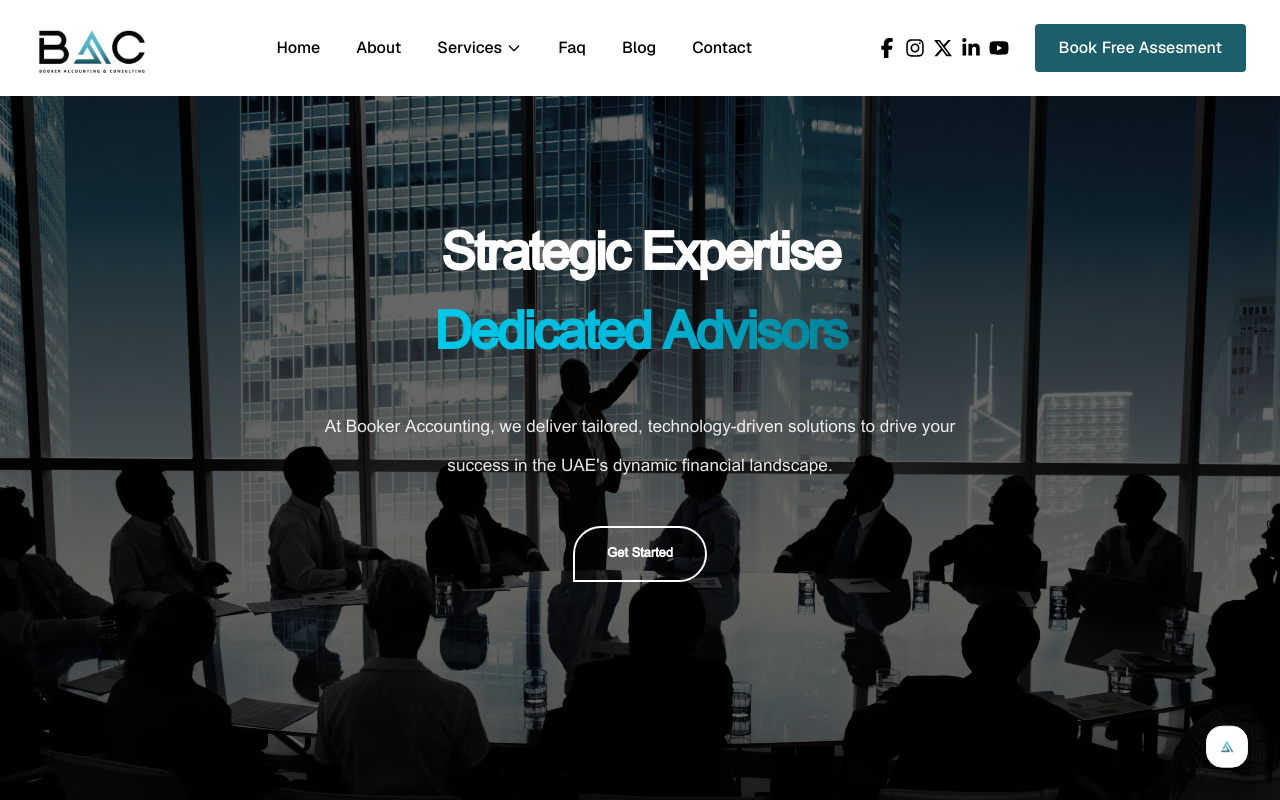
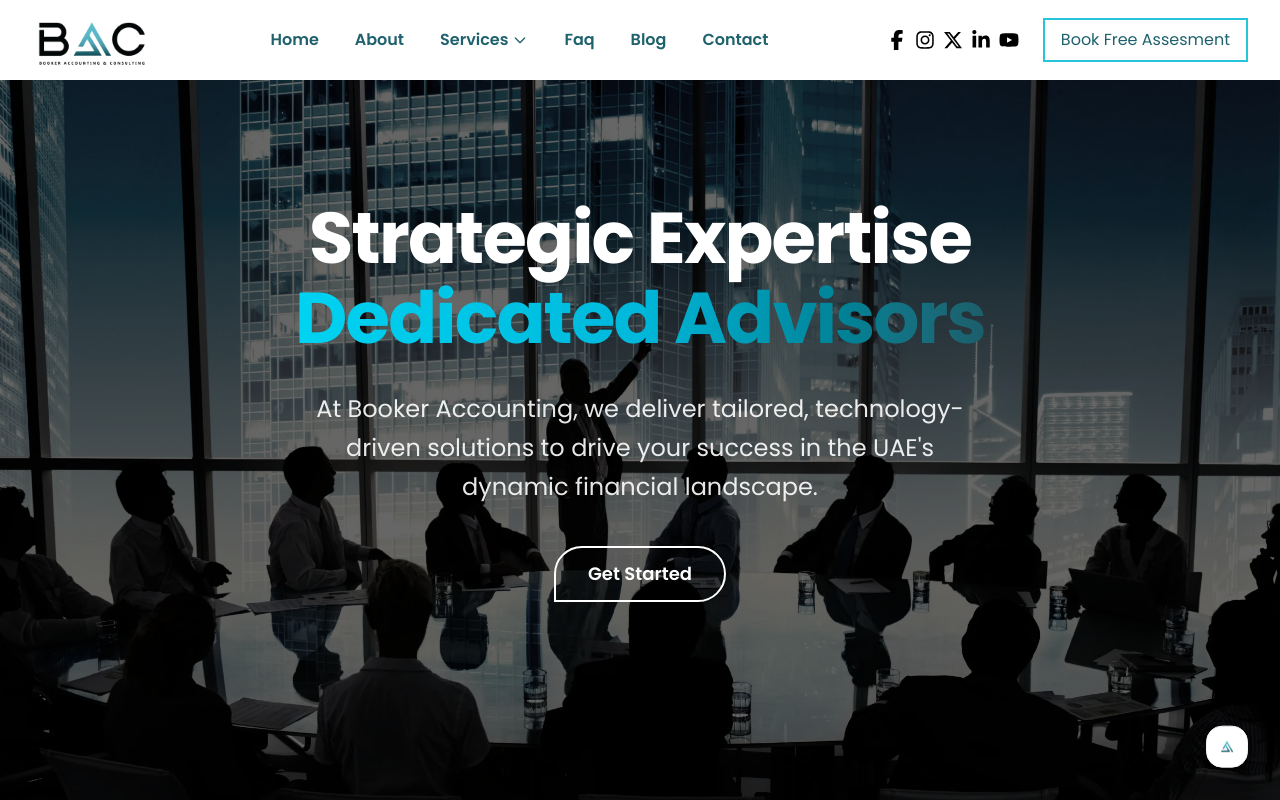
Before and after one commit to ajinas001/booker_new, a Next.js app: page / in a window 1280 px wide. Shown: the top 800 px of the page. Built offline with nearby package versions, Linux system fonts and the light colour scheme.

Commit message:
updated navbar,font

```diff
--- a/src/app/globals.css
+++ b/src/app/globals.css
@@ -11,20 +11,26 @@
   font-weight: normal;
   font-style: normal;
 }
+
 @theme inline {
   --color-background: var(--background);
   --color-foreground: var(--foreground);
-  --font-sans: var(--font-geist-sans);
+
+  --font-sans: var(--font-inter);
   --font-mono: var(--font-geist-mono);
+ --font-heading: var(--font-poppins);
   --color-primary-black: #0d1a20;
-  /* --color-primary: #f9f9f9; */
   --color-textsecondary: #1f626d;
-  --color-textprimary: #26C6DA;
+  --color-textprimary: #26c6da;
   --color-primary: #f5f5f0;
   --color-secondary: #1c5e6a;
+}
 
+/* Typography System */
 
-   --font-sans: "Gros Ventre", var(--font-geist-sans), sans-serif;
+body {
+  font-family: var(--font-poppins), sans-serif;
+
 }
 
 
@@ -35,7 +41,6 @@
   }
 }
 
-
 body {
   background: var(--background);
   color: var(--foreground);
--- a/src/app/layout.js
+++ b/src/app/layout.js
@@ -1,15 +1,19 @@
-
-import { Geist, Geist_Mono } from "next/font/google";
+import { Inter, Geist_Mono } from "next/font/google";
+import { Poppins } from "next/font/google";
 import "./globals.css";
 
 import LenisWrapper from "@/components/LenisWrapper";
 import LoadingScreen from "@/components/LoadingSreen";
 
-const geistSans = Geist({
-  variable: "--font-geist-sans",
+const inter = Inter({
+  variable: "--font-inter",
   subsets: ["latin"],
 });
-
+const poppins = Poppins({
+  variable: "--font-poppins",
+  subsets: ["latin"],
+  weight: ["400", "500", "600", "700"],
+});
 const geistMono = Geist_Mono({
   variable: "--font-geist-mono",
   subsets: ["latin"],
@@ -34,7 +38,6 @@ export const metadata = {
     "Booker Accounting and Consulting",
   ],
 
-  // ✅ THIS CONTROLS GOOGLE SEARCH ICON
   icons: {
     icon: "/favicon.png",
     apple: "/apple-touch-icon.png",
@@ -67,20 +70,18 @@ export const metadata = {
   },
 };
 
-
 export default function RootLayout({ children }) {
   return (
     <html lang="en">
       <body
         className={`
-          ${geistSans.variable}
+          ${poppins.variable}
+          ${inter.variable}
           ${geistMono.variable}
-          font-sans
+
+
           antialiased
         `}
-        style={{
-          fontFamily: '"cordiau", var(--font-geist-sans), sans-serif',
-        }}
       >
         <LenisWrapper>
           <script
@@ -98,7 +99,6 @@ export default function RootLayout({ children }) {
 
           {children}
         </LenisWrapper>
-
       </body>
     </html>
   );
--- a/src/components/HeroSection.jsx
+++ b/src/components/HeroSection.jsx
@@ -36,7 +36,7 @@ export default function HeroSection() {
             id="home"
             // Use borderRadius style hook here
             style={{ borderBottomLeftRadius: borderRadius, borderBottomRightRadius: borderRadius }}
-            className="relative overflow-hidden min-h-screen flex items-center bg-primary text-white font-sans"
+            className=" font-heading relative overflow-hidden min-h-screen flex items-center bg-primary text-white "
         >
             {/* Background Image with Continuous Zoom Animation */}
             <motion.div
--- a/src/components/Navbar.jsx
+++ b/src/components/Navbar.jsx
@@ -73,7 +73,7 @@ export default function Navbar() {
 
   return (
     <>
-      <nav className="fixed top-0 left-0 w-full z-50 py-2 bg-white text-black ">
+      <nav className="font-heading fixed top-0 left-0 w-full z-50  bg-white text-black ">
         <div className="mx-auto px-4 sm:px-6 lg:px-8">
           <div className="flex justify-between items-center h-20">
             {/* Logo */}
@@ -104,7 +104,7 @@ export default function Navbar() {
                         if (window.innerWidth >= 1024) setServicesOpen(false);
                       }}
                     >
-                      <button className="px-4 py-2 flex items-center gap-1 text-md font-medium hover:text-textprimary transition">
+                      <button className="px-4 py-2 flex items-center gap-1 text-md  font-semibold text-textsecondary hover:text-textprimary transition">
                         {link}
                         <svg
                           className={`w-4 h-4 transition-transform duration-300 ${
@@ -129,7 +129,7 @@ export default function Navbar() {
                   <Link
                     key={link}
                     href={href}
-                    className="px-4 py-2 text-md font-medium hover:text-textprimary transition relative group"
+                    className="px-4 py-2 text-md  font-semibold text-textsecondary hover:text-textprimary transition relative group"
                   >
                     {link}
                     <div className="absolute bottom-0 left-0 w-full h-0.5 bg-textprimary origin-left scale-x-0 group-hover:scale-x-100 transition-transform duration-300" />
@@ -185,7 +185,7 @@ export default function Navbar() {
 
             <Link
               href={"/contact"}
-              className=" bg-secondary text-white hidden lg:block  ml-4 px-6 py-3 rounded-md border-2 border-white  font-medium hover:bg-secondary transition"
+              className=" bg-white text-textsecondary  hidden lg:block  ml-4 px-4 py-2  border-2 border-textprimary hover:border-white  font-small hover:bg-secondary transition hover:text-white"
             >
               Book Free Assesment
             </Link>
@@ -293,7 +293,7 @@ export default function Navbar() {
         <div
           onMouseEnter={() => setServicesOpen(true)}
           onMouseLeave={() => setServicesOpen(false)}
-          className={`absolute left-0 right-0 z-40 transition-all duration-300 ${
+          className={` font-heading fixed top-0 left-0 right-0 z-40 transition-all duration-300 shadow-md ${
             servicesOpen
               ? "opacity-100 visible translate-y-0"
               : "opacity-0 invisible -translate-y-4"
@@ -304,7 +304,7 @@ export default function Navbar() {
               <div className="grid grid-cols-1 lg:grid-cols-5">
                 <div className="lg:col-span-1 pr-6  py-48">
                   <h3 className="text-3xl font-bold mb-4">Our Services</h3>
-                  <p className="text-base text-gray-200 leading-relaxed">
+                  <p className="text-base text-gray-500 leading-relaxed">
                     No matter your role or goal{" "}
                     <span className="text-textprimary font-bold">BAC</span>{" "}
                     adapts to your needs
@@ -316,11 +316,11 @@ export default function Navbar() {
                       <Link
                         href={service.link}
                         onClick={closeAllMenus}
-                        className="block text-lg font-semibold hover:text-textprimary transition"
+                        className="block text-lg font-semibold text-textprimary  hover:text-textsecondary transition"
                       >
                         {service.title}
 
-                        <ul className="list-disc pl-5 space-y-1 text-gray-300">
+                        <ul className="list-disc pl-5 space-y-1 text-gray-500">
                           {service.descriptionPoints.map((point, i) => (
                             <li key={i} className="text-sm leading-relaxed">
                               {point}
```
